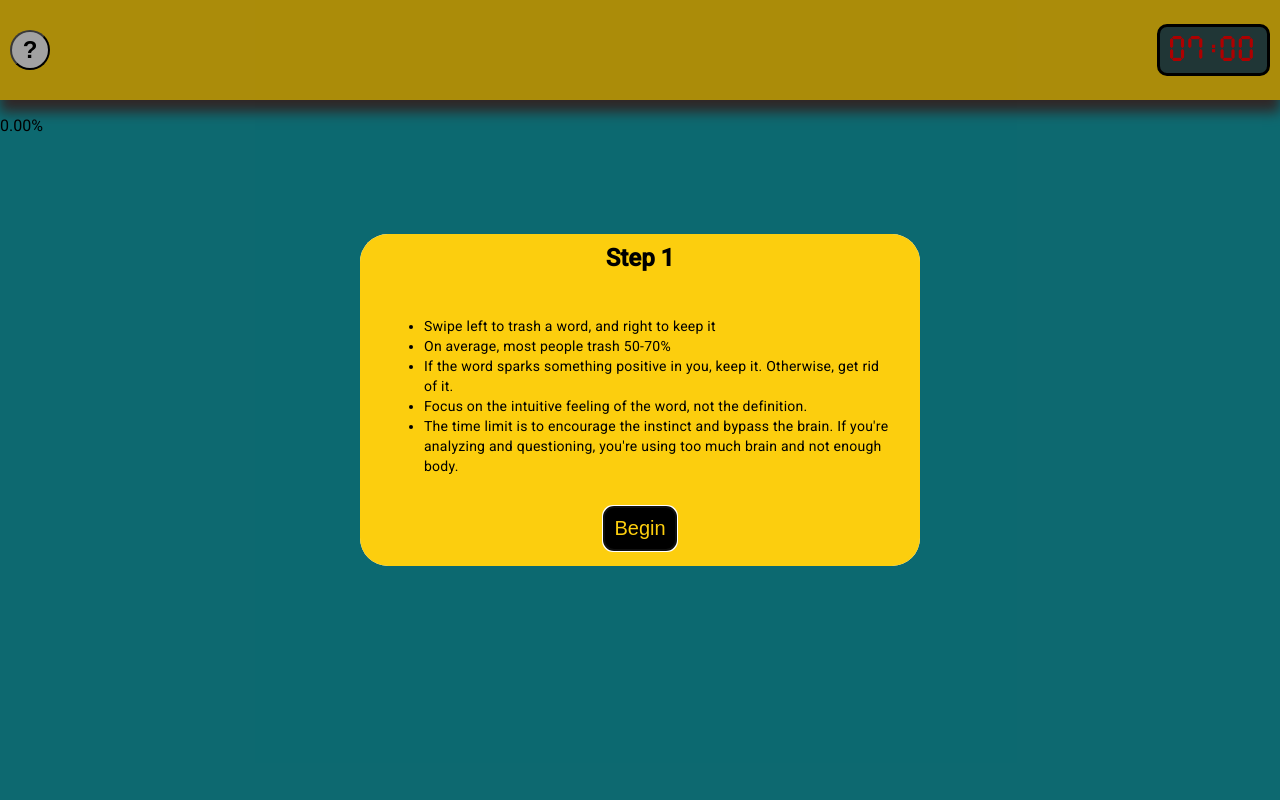
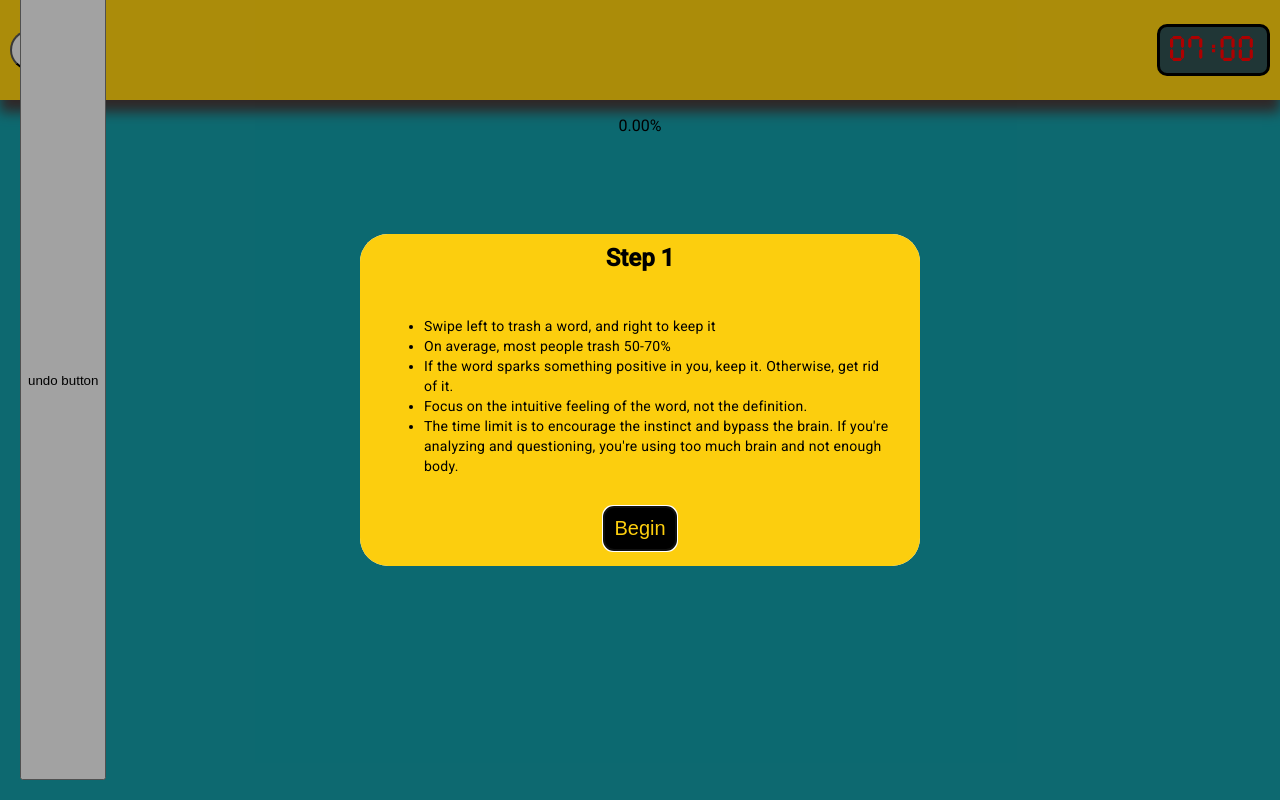
Before and after one commit to JonahThurston/core-values, an Angular app: page /exercise in a window 1280 px wide. Shown: the top 800 px of the page. Built offline with nearby package versions, Linux system fonts and the light colour scheme.

Commit message:
Starting step one styling

```diff
--- a/src/app/exercise/steps/step-one/step-one.component.css
+++ b/src/app/exercise/steps/step-one/step-one.component.css
@@ -0,0 +1,38 @@
+.top-info{
+  flex: 1;
+  text-align: center;
+}
+
+.value-card{
+  flex: 8;
+
+  background-color: blueviolet;
+  width: 90vw;
+
+  display: flex;
+  justify-content: center;
+  align-items: center;
+
+  border-radius: 20px;
+  box-shadow: 0px 12px 12px 0px var(--dropshadow-color);
+}
+
+.decision-buttons{
+  flex: 4;
+
+  display: flex;
+  justify-content: center;
+  align-items: center;
+}
+
+.progress{
+  flex: 1;
+
+
+}
+
+.undo-button{
+  position: fixed;
+  bottom: 20px;
+  left: 20px;
+}
--- a/src/app/exercise/steps/step-one/step-one.component.html
+++ b/src/app/exercise/steps/step-one/step-one.component.html
@@ -1,24 +1,29 @@
 <main class="main-content">
     <div class="top-info">
         <p class="percent-box">{{getTrashedPercent()}}%</p>
+        <p class="percent-label">Percent of words deleted</p>
     </div>
 
-    <div>
+    <div class="value-card">
         {{getCurrentWord()}}
     </div>
 
-    <div>
+    <div class="decision-buttons">
+        @if (isFinished) {
+          <button (click)="openReview()">Next step button placeholder</button>
+        }
+        @else {
         <button class="left-arrow" (click)="valDecideTrash(true)">
-            placeholder for left arrow
+          placeholder for left arrow
         </button>
         <button class="right-arrow" (click)="valDecideTrash(false)">
-            placeholder for right arrow
+          placeholder for right arrow
         </button>
+        }
     </div>
 
-    <p class="progress-bar">{{valueIndex + 1}} / {{valuesService.getValsLength()}}</p>
+    <p class="progress">{{valueIndex + 1}} / {{valuesService.getValsLength()}}</p>
 
-    <button (click)="undoDecision()">undo button</button>
+    <button (click)="undoDecision()" class="undo-button">undo button</button>
 
-    <button *ngIf="isFinished" (click)="openReview()">Next step button placeholder</button>
 </main>
--- a/src/styles.css
+++ b/src/styles.css
@@ -44,7 +44,6 @@ app-step-template{
 .main-content{
   display: flex;
   flex-direction: column;
-  justify-content: space-between;
   align-items: center;
   height: inherit;
 }
```
